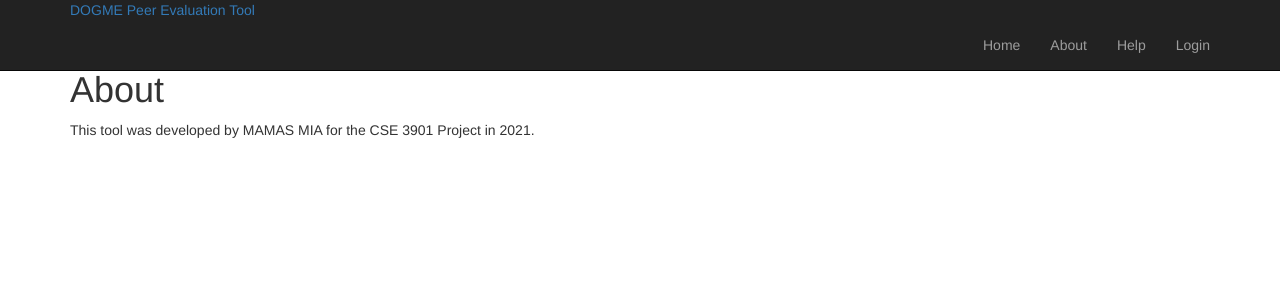
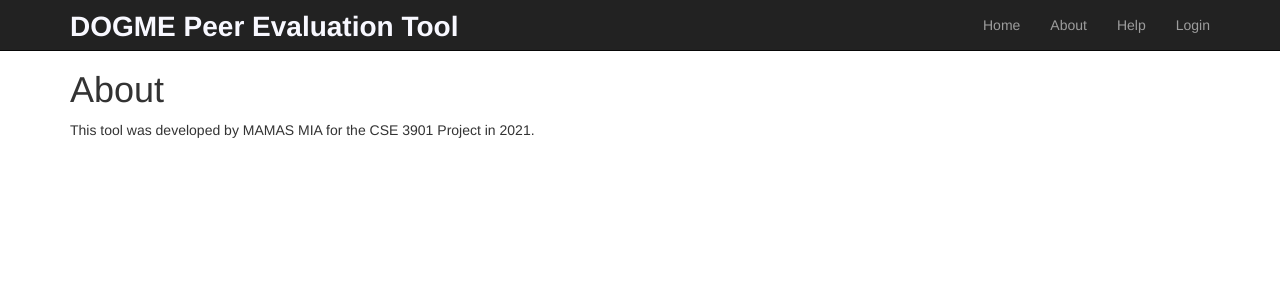
Before and after one commit to cse3901-2021au-29111/MAMAS-MIA-Final-Project, a Rails app: template PeerEvaluationTool/app/views/static_pages/about.html.erb in a window 1280 px wide. Shown: the top 300 px of the page. Run offline with Rails 7, Linux system fonts and the light colour scheme; the template is opened without the code that fills it, so the values that code supplies are empty; style sheets or scripts are compiled from the project's sources; some libraries are stand-ins or nearby versions.

Commit message:
Basic styling changes to text and sign up button

```diff
--- a/PeerEvaluationTool/app/assets/stylesheets/custom.css.scss
+++ b/PeerEvaluationTool/app/assets/stylesheets/custom.css.scss
@@ -8,3 +8,21 @@ html{
 body{
   padding-top: 50px;
 }
+
+.center{
+  text-align: center;
+}
+
+#title_button{
+  font-size: 2em;
+  float: left;
+  color: ghostwhite;
+  padding-top: 7px;
+  font-weight: bold;
+}
+
+.btn-primary{
+  background-color: hotpink !important;
+  border-color: hotpink !important;
+  color: black !important;
+}
```
Also changed, not shown: 1 other file.
